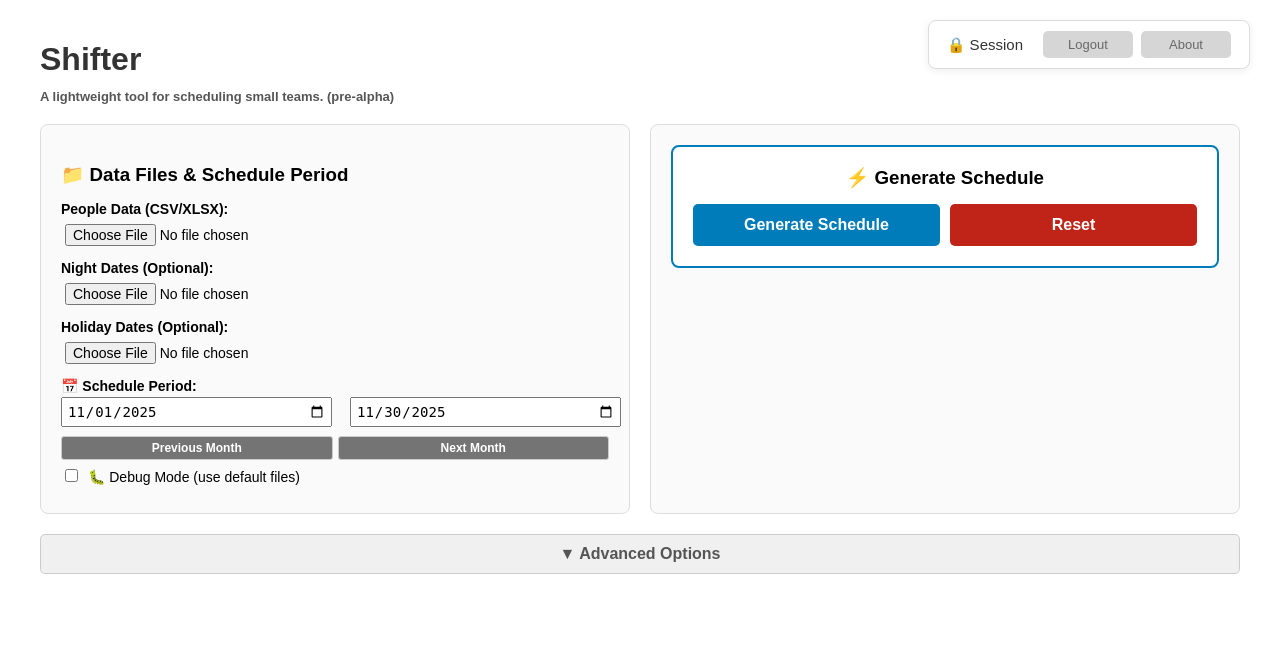
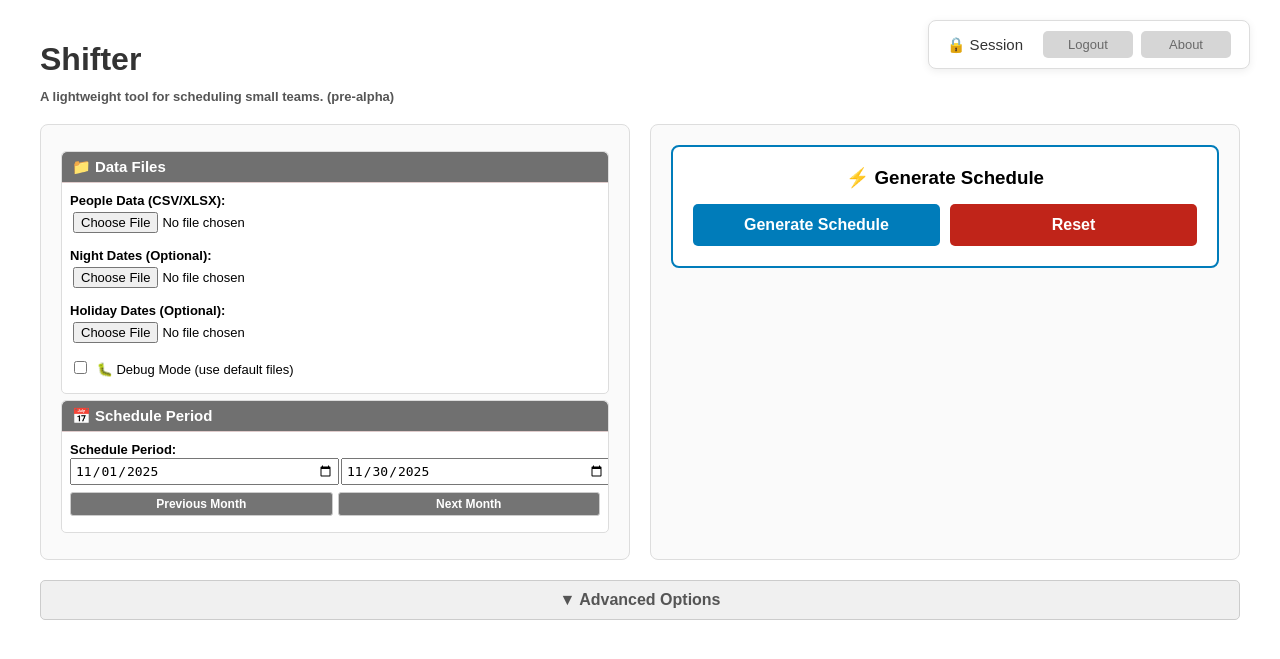
Before and after one commit to almodeon/shifter, a Flask app: page / in a window 1280 px wide. Shown: the top 659 px of the page. Run offline with Flask 3, Linux system fonts and the light colour scheme; the visitor is signed in with stand-in values (Sample User, id 1).

Commit message:
Cosmetic changes to the web interface

```diff
--- a/templates/index.html
+++ b/templates/index.html
@@ -6,6 +6,21 @@
     <h2 class="subtitle">A lightweight tool for scheduling small teams. (pre-alpha)</h2>
     <meta charset="utf-8">
     <style>
+        :root {
+            /* Data Files & Schedule Period panel header colors */
+            --basic-section-title-color: #ffffff;
+            --basic-section-title-bg: #707070;
+
+            /* Advanced Options panel header colors */
+            --advanced-section-title-color: #ffffff;
+            --advanced-section-title-bg: #2f65c9;
+
+            --advanced-options-gap-x: 30px;
+            --advanced-options-gap-y: 0px;
+            --basic-options-gap-x: 12px;
+            --basic-options-gap-y: 10px;
+            --panel-inner-padding-x: 8px;
+        }
         body { font-family: Arial, sans-serif; max-width: 1200px; margin: 0 auto; padding: 20px; }
         .main-section { display: grid; grid-template-columns: 1fr 1fr; gap: 20px; margin-bottom: 20px; }
         .left-panel, .right-panel { border: 1px solid #ddd; padding: 20px; border-radius: 8px; background: #fafafa; }
@@ -30,9 +45,76 @@
             display: flex;
             flex-direction: column;
         }
-        .form-group { margin: 6px 0; }
-        .settings-section { border: 1px solid #ddd; padding: 10px; margin: 10px 0; border-radius: 5px; background: white; }
-        .settings-section h3 { margin-top: 0; margin-bottom: 10px; color: #333; font-size: 16px; }
+        .form-group {
+            margin: var(--advanced-options-gap-y) 0;
+            box-sizing: border-box;
+        }
+        .left-panel .form-group {
+            margin: var(--basic-options-gap-y) 0;
+        }
+        .date-inputs {
+            display: grid;
+            grid-template-columns: 1fr 1fr;
+            gap: var(--basic-options-gap-x);
+            box-sizing: border-box;
+        }
+        .settings-section {
+            border: 1px solid #ddd;
+            padding: 6px 8px; /* reduced padding */
+            margin: 6px 0;    /* reduced margin */
+            border-radius: 5px;
+            background: white;
+            overflow: hidden; /* Prevent children from overflowing */
+            box-sizing: border-box;
+            padding-top: 0; /* Remove top padding so header touches panel top */
+        }
+        .settings-section h3 {
+            margin-top: 0;
+            margin-bottom: 6px;
+            color: var(--advanced-section-title-color);
+            font-size: 15px;
+            background: var(--advanced-section-title-bg);
+            padding: 6px 10px 6px 10px;
+            border-radius: 5px 5px 0 0;
+            width: calc(100% + 16px); /* 8px left + 8px right padding compensation */
+            margin-left: -8px;
+            margin-right: -8px;
+            border-bottom: 1px solid #e0cccc;
+            box-sizing: border-box;
+        }
+
+        /* Data Files & Schedule Period panel header */
+        .left-panel .settings-section h3 {
+            color: var(--basic-section-title-color);
+            background: var(--basic-section-title-bg);
+            /* ...existing code for h3... */
+            margin-top: 0;
+            margin-bottom: 6px;
+            font-size: 15px;
+            padding: 6px 10px 6px 10px;
+            border-radius: 5px 5px 0 0;
+            width: calc(100% + 16px);
+            margin-left: -8px;
+            margin-right: -8px;
+            border-bottom: 1px solid #e0cccc;
+            box-sizing: border-box;
+        }
+        /* Advanced Options panel header */
+        .advanced-options .settings-section h3 {
+            color: var(--advanced-section-title-color);
+            background: var(--advanced-section-title-bg);
+            /* ...existing code for h3... */
+            margin-top: 0;
+            margin-bottom: 6px;
+            font-size: 15px;
+            padding: 6px 10px 6px 10px;
+            border-radius: 5px 5px 0 0;
+            width: calc(100% + 16px);
+            margin-left: -8px;
+            margin-right: -8px;
+            border-bottom: 1px solid #e0cccc;
+            box-sizing: border-box;
+        }
 
         /* Detailed Results Panel */
         .detailed-results { margin-bottom: 20px; }
@@ -84,16 +166,50 @@
         .toggle-button:hover { background: #e0e0e0; }
         .advanced-content { display: none; }
         .advanced-content.show { display: block; }
-        .advanced-columns { display: grid; grid-template-columns: 1fr 1fr; gap: 20px; }
-        label { display: block; margin-bottom: 3px; font-weight: bold; font-size: 14px; }
+        .advanced-columns {
+            display: grid;
+            grid-template-columns: 1fr 1fr;
+            gap: var(--advanced-options-gap-y) var(--advanced-options-gap-x); /* vertical horizontal */
+            box-sizing: border-box;
+            padding-left: var(--panel-inner-padding-x);
+            padding-right: var(--panel-inner-padding-x);
+            /* This ensures the grid content (including spinners) has the same left/right gap as the panel padding */
+        }
+        .two-column {
+            display: grid;
+            grid-template-columns: 1fr 1fr;
+            gap: var(--advanced-options-gap-y) var(--advanced-options-gap-x);
+            box-sizing: border-box;
+            padding-left: var(--panel-inner-padding-x);
+            padding-right: var(--panel-inner-padding-x);
+        }
+        .three-column {
+            display: grid;
+            grid-template-columns: 1fr 1fr 1fr;
+            gap: var(--advanced-options-gap-y) var(--advanced-options-gap-x);
+            box-sizing: border-box;
+            padding-left: var(--panel-inner-padding-x);
+            padding-right: var(--panel-inner-padding-x);
+        }
+        label {
+            display: block;
+            margin-bottom: 1px; /* reduced margin */
+            font-weight: bold;
+            font-size: 13px;    /* slightly smaller */
+        }
         input[type="file"], input[type="number"], input[type="date"], select {
-            width: 100%; padding: 4px; margin-bottom: 4px; font-size: 14px;
+            width: 100%;
+            padding: 3px; /* reduced padding */
+            margin-bottom: 2px; /* reduced margin */
+            font-size: 13px;    /* slightly smaller */
         }
         input[type="checkbox"] { width: auto; margin-right: 6px; }
-        .checkbox-label { display: inline-block; font-weight: normal; font-size: 14px; margin-bottom: 2px; }
-        .two-column { display: grid; grid-template-columns: 1fr 1fr; gap: 30px; }
-        .three-column { display: grid; grid-template-columns: 1fr 1fr 1fr; gap: 30px; }
-        .date-inputs { display: grid; grid-template-columns: 1fr 1fr; gap: 30px; }
+        .checkbox-label {
+            display: inline-block;
+            font-weight: normal;
+            font-size: 13px;    /* slightly smaller */
+            margin-bottom: 0;   /* no extra margin */
+        }
         button {
             background: #007cba; color: white; padding: 12px 25px; border: none;
             cursor: pointer; border-radius: 5px; font-size: 16px; font-weight: bold;
@@ -222,25 +338,33 @@
         <div class="main-section">
             <!-- Left Panel - File Uploads & Basic Settings -->
             <div class="left-panel">
-                <h3>📁 Data Files & Schedule Period</h3>
-
+                <!-- Data Files Panel -->
+                <div class="settings-section">
+                    <h3 title="Upload your staff and date files">📁 Data Files</h3>
                     <div class="form-group">
                         <label>People Data (CSV/XLSX):</label>
                         <input type="file" name="people_file" accept=".csv,.xlsx,.xls" required>
                     </div>
-
                     <div class="form-group">
                         <label>Night Dates (Optional):</label>
                         <input type="file" name="night_file" accept=".csv,.xlsx,.xls">
                     </div>
-
                     <div class="form-group">
                         <label>Holiday Dates (Optional):</label>
                         <input type="file" name="holiday_file" accept=".csv,.xlsx,.xls">
                     </div>
-
                     <div class="form-group">
-                    <label>📅 Schedule Period:</label>
+                        <label title="Use default example files instead of uploading your own data files">
+                            <input type="checkbox" name="debug_mode_enabled" id="debugMode">
+                            <span class="checkbox-label">🐛 Debug Mode (use default files)</span>
+                        </label>
+                    </div>
+                </div>
+                <!-- Schedule Period Panel -->
+                <div class="settings-section">
+                    <h3 title="Select the scheduling period">📅 Schedule Period</h3>
+                    <div class="form-group">
+                        <label>Schedule Period:</label>
                         <div class="date-inputs">
                             <input type="date" name="start_date" value="{{ default_start }}" required placeholder="Start Date">
                             <input type="date" name="end_date" value="{{ default_end }}" required placeholder="End Date">
@@ -250,12 +374,6 @@
                             <button type="button" class="quick-date-btn" onclick="setNextMonth()">Next Month</button>
                         </div>
                     </div>
-
-                <div class="form-group">
-                    <label title="Use default example files instead of uploading your own data files">
-                        <input type="checkbox" name="debug_mode_enabled" id="debugMode">
-                        <span class="checkbox-label">🐛 Debug Mode (use default files)</span>
-                    </label>
                 </div>
             </div>
 
@@ -570,9 +688,8 @@
                                     </label>
                                 </div>
                                 <div class="form-group">
-                                    <label title="Target number of best-pass runs to accumulate before stopping">
+                                    <label title="Target number of best-pass runs to accumulate before stopping">Target best-pass runs:</label>
                                     <input type="number" name="target_best_pass_runs" value="100" min="1" max="10000">
-                                    </label>
                                 </div>
                                 <div class="form-group">
                                     <label title="Accumulate best-pass runs before stopping early">
@@ -648,9 +765,8 @@
                                     </label>
                                 </div>
                                 <div class="form-group">
-                                    <label title="Maximum consecutive afternoon shifts per person">
+                                    <label title="Maximum consecutive afternoon shifts per person">Maximum Consecutive Afternoons:</label>
                                     <input type="number" name="max_consecutive_afternoons" value="1" min="0" max="7">
-                                    </label>
                                 </div>
                                 <div class="form-group">
                                     <label title="Allow consecutive afternoon shifts">
```
Also changed, not shown: templates/login.html (+5 -2 lines). Lines whose indentation alone changed are shown as unchanged.
